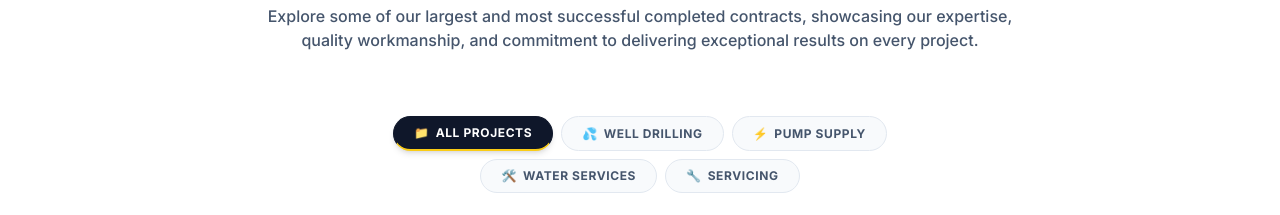
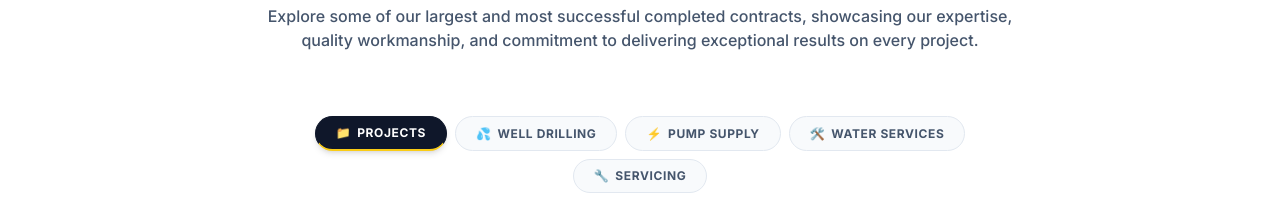
Before and after one commit to cristeodeleon06-cmyk/ngc-industrial, a React (Vite) app: page / in a window 1280 px wide. Shown: the part 4360-4575 px from the top of the page. Built offline with nearby package versions, Linux system fonts and the light colour scheme.

Commit message:
Updating Portfolio and Certification - PCAB

```diff
--- a/src/components/Certifications.tsx
+++ b/src/components/Certifications.tsx
@@ -96,17 +96,17 @@ export const Certifications: React.FC = () => {
         'Specialty - Well Drilling Work'
       ],
       kindsOfProject: [
+        { name: 'Well-Drilling Work', range: 'Small B' },
+        { name: 'Water Supply', range: 'Small B' },
+        { name: 'Water Treatment Plant and System', range: 'Small B' },
+        { name: 'Irrigation and Flood Control', range: 'Small B' },
+        { name: 'Dam, Reservoir and Tunneling', range: 'Small B' },
         { name: 'Road, Highway, Pavements, Railways, Airport Horizontal', range: 'Small B' },
         { name: 'Structures and Bridges', range: 'Small B' },
-        { name: 'Irrigation and Flood Control', range: 'Small B' },
-        { name: 'Dam, Reservoir and Tunneling', range: 'Small B' },
-        { name: 'Water Supply', range: 'Small B' },
+                { name: 'Building and Industrial Plant', range: 'Small B' },
+        { name: 'Sewerage and Sewage Treatment/Disposal Plant', range: 'Small B' },
         { name: 'Port, Harbor and Offshore Engineering', range: 'Small B' },
-        { name: 'Building and Industrial Plant', range: 'Small B' },
-        { name: 'Sewerage and Sewage Treatment/Disposal Plant', range: 'Small B' },
-        { name: 'Water Treatment Plant and System', range: 'Small B' },
         { name: 'Park, Playground and Recreational Work', range: 'Small B' },
-        { name: 'Well-Drilling Work', range: 'Small B' }
       ],
       icon: <Shield className="w-5 h-5 text-sky-400" />,
       image: '/images/pcab_license_official_1782710345102.jpg',
--- a/src/components/Portfolio.tsx
+++ b/src/components/Portfolio.tsx
@@ -518,7 +518,7 @@ export const Portfolio: React.FC = () => {
         {/* Filter Navigation Menu */}
         <div className="flex flex-wrap justify-center gap-2 max-w-2xl mx-auto" id="portfolio-filters">
           {[
-            { id: 'all', label: 'All Projects', icon: '📁' },
+            { id: 'all', label: 'Projects', icon: '📁' },
             { id: 'drilling', label: 'Well Drilling', icon: '💦' },
             { id: 'supply', label: 'Pump Supply', icon: '⚡' },
             { id: 'maintenance', label: 'Water Services', icon: '🛠️' },
```
